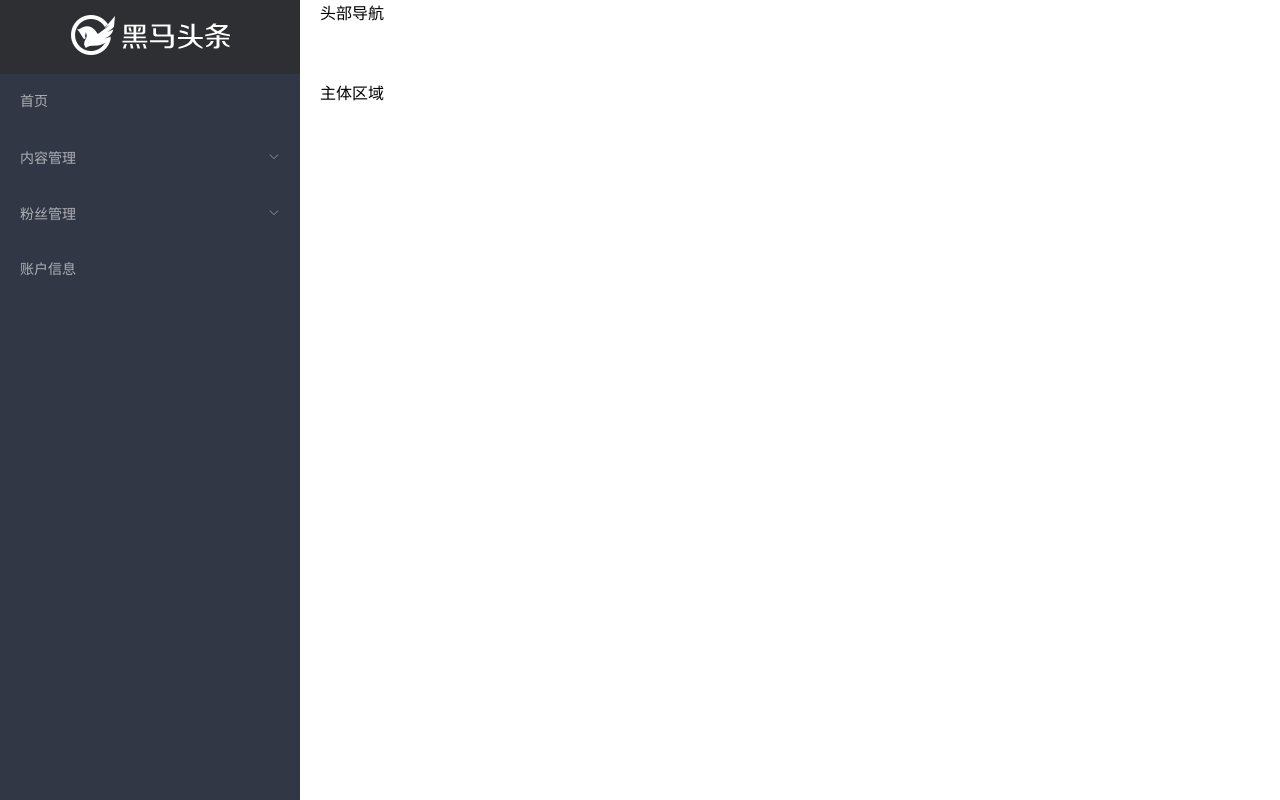
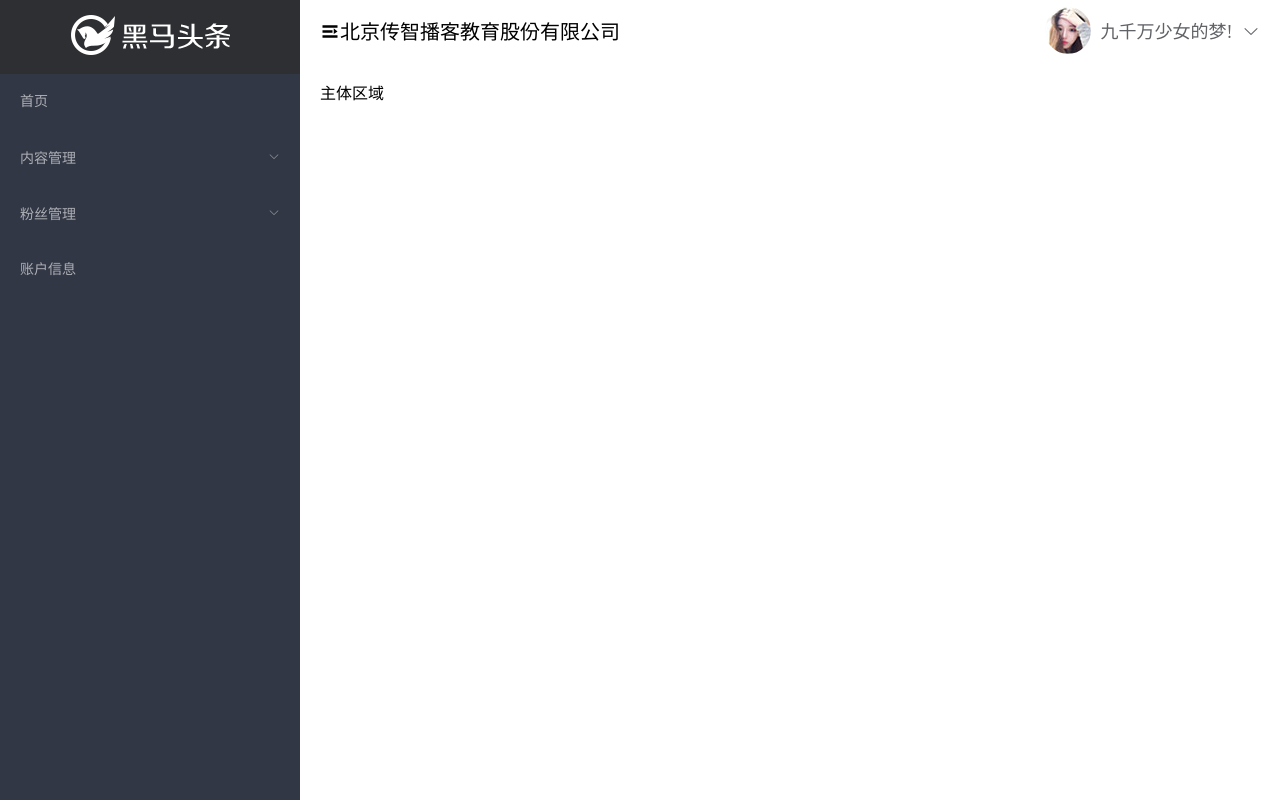
Before and after one commit to JiYuning/mytoutiao, a Vue app: page /#/home in a window 1280 px wide. Built offline with nearby package versions, Linux system fonts and the light colour scheme.

Commit message:
主页头部布局完成

```diff
--- /dev/null
+++ b/src/components/home/layout-top.vue
@@ -0,0 +1,43 @@
+<template>
+  <el-row class="top" type="flex" align="middle">
+    <el-col class="left" :span="12">
+      <i class="el-icon-s-unfold"></i>
+      <span>北京传智播客教育股份有限公司</span>
+    </el-col>
+    <el-col class="right" :span="12">
+      <el-row type="flex" justify="end" align="middle">
+        <img src="../../assets/img/avatar.jpg" alt />
+        <el-dropdown>
+          <span class="el-dropdown-link" style="font-size:18px">
+            九千万少女的梦!
+            <i class="el-icon-arrow-down el-icon--right"></i>
+          </span>
+          <el-dropdown-menu slot="dropdown">
+            <el-dropdown-item>黄金糕</el-dropdown-item>
+            <el-dropdown-item>狮子头</el-dropdown-item>
+            <el-dropdown-item>螺蛳粉</el-dropdown-item>
+          </el-dropdown-menu>
+        </el-dropdown>
+      </el-row>
+    </el-col>
+  </el-row>
+</template>
+
+<script>
+export default {}
+</script>
+
+<style lang="less" scoped>
+.top {
+  height: 60px;
+  .left {
+    font-size: 20px;
+  }
+  .right {
+    img {
+      border-radius: 50%;
+      margin-right: 10px;
+    }
+  }
+}
+</style>
--- a/src/views/home/index.vue
+++ b/src/views/home/index.vue
@@ -8,7 +8,9 @@
 
       <!-- 右侧 -->
       <el-container>
-        <el-header>头部导航</el-header>
+        <el-header>
+          <layout-top></layout-top>
+        </el-header>
         <el-main>主体区域</el-main>
       </el-container>
     </el-container>
@@ -17,9 +19,11 @@
 
 <script>
 import layoutAside from '../../components/home/layout-aside'
+import layoutTop from '../../components/home/layout-top'
 export default {
   components: {
-    'layout-aside': layoutAside
+    'layout-aside': layoutAside,
+    'layout-top': layoutTop
   }
 }
 </script>
```
